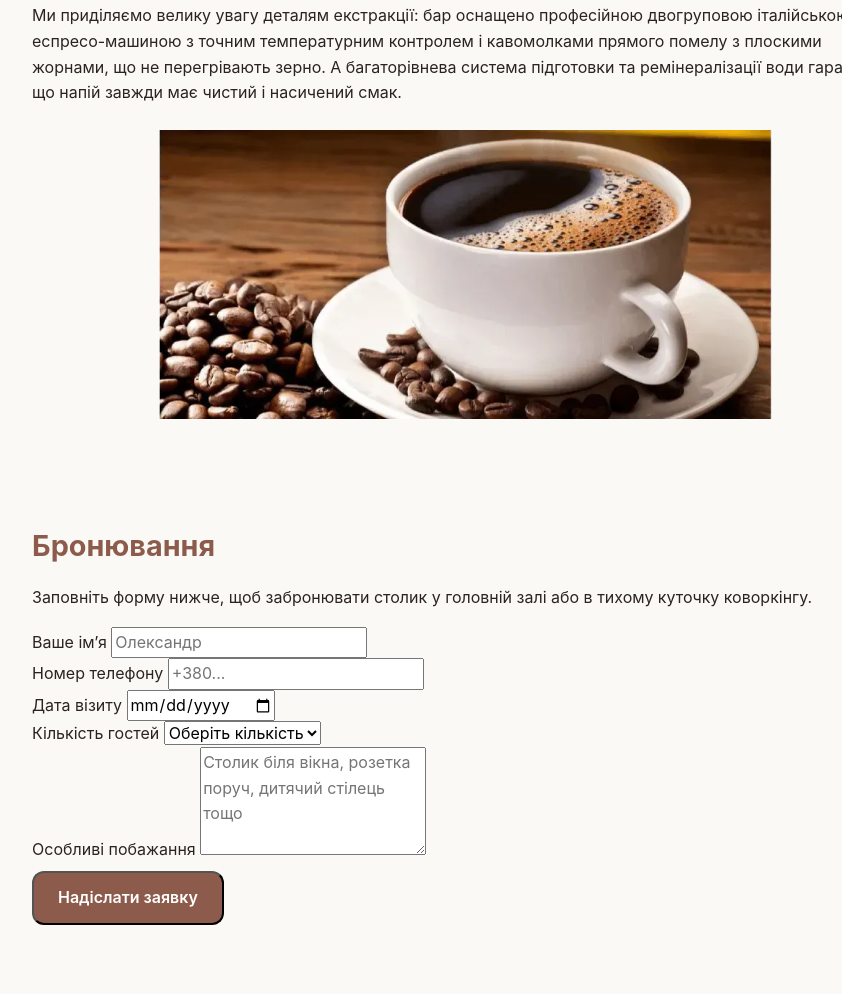
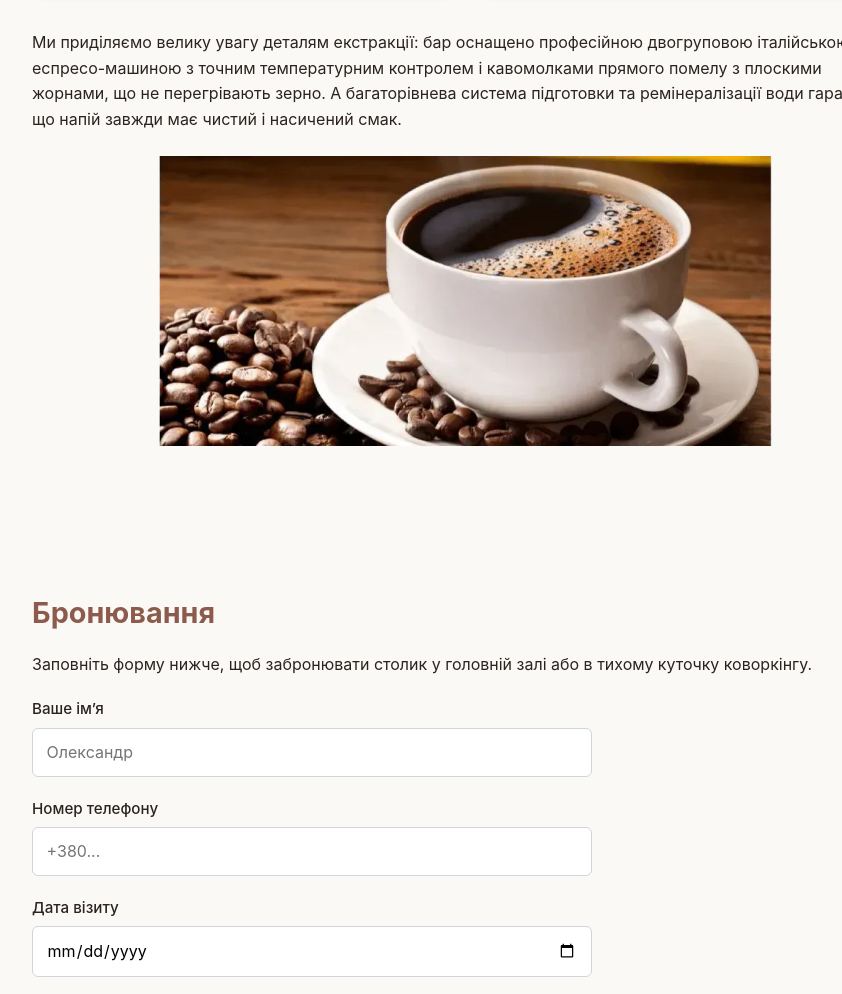
Before and after one commit to dimontttt/WEB_labs_2026, a plain HTML site: page index.html in a window 1280 px wide. Shown: the part 1795-2789 px from the top of the page, without its empty margins (174-1016 px from the left). Drawn offline with Linux system fonts and the light colour scheme.

Commit message:
style: apply flexbox header, grid cards and form layout

```diff
--- a/css/styles.css
+++ b/css/styles.css
@@ -205,3 +205,87 @@ textarea {
   color: var(--color-text-muted);
   font-size: 0.9rem;
 }
+/* Лабораторна робота №3: Flexbox, Grid та стилізація форми */
+
+/* 1. Flexbox для шапки та навігації (одновимірне вирівнювання) */
+.header-container {
+  display: flex;
+  justify-content: space-between;
+  align-items: center;
+  gap: var(--space-md, 1.5rem);
+}
+
+.main-nav {
+  display: flex;
+  align-items: center;
+  gap: var(--space-md, 1.25rem);
+}
+
+/* 2. Grid для карток меню (двовимірна сітка на 2 або більше колонки з gap) */
+.cards-grid {
+  display: grid;
+  grid-template-columns: repeat(2, minmax(0, 1fr));
+  gap: var(--space-md, 1.5rem);
+}
+
+/* 3. Grid для форми бронювання та полів */
+.booking-section {
+  margin-top: var(--space-lg, 2.5rem);
+  padding-bottom: var(--space-lg, 2.5rem);
+}
+
+.booking-form {
+  display: grid;
+  gap: 1.25rem;
+  max-width: 560px;
+  margin-top: 1.25rem;
+}
+
+.form-field {
+  display: grid;
+  gap: 0.4rem;
+}
+
+.form-field label {
+  font-weight: 500;
+  font-size: 0.95rem;
+}
+
+.form-field input,
+.form-field select,
+.form-field textarea {
+  width: 100%;
+  padding: 0.65rem 0.85rem;
+  border: 1px solid var(--border-color, #d1d5db);
+  border-radius: 6px;
+  font-family: inherit;
+  font-size: 1rem;
+  box-sizing: border-box;
+  background-color: #ffffff;
+}
+
+.form-field textarea {
+  resize: vertical;
+}
+
+/* Кнопка форми */
+.booking-form .submit-btn {
+  justify-self: start;
+  cursor: pointer;
+}
+
+/* 4. Інтерактивні стани: доступний фокус (:focus-visible) та помилки (:invalid) */
+a:focus-visible,
+button:focus-visible,
+input:focus-visible,
+select:focus-visible,
+textarea:focus-visible {
+  outline: 3px solid #3b82f6;
+  outline-offset: 2px;
+}
+
+input:focus:invalid,
+select:focus:invalid,
+textarea:focus:invalid {
+  border-color: #dc2626;
+}
```
